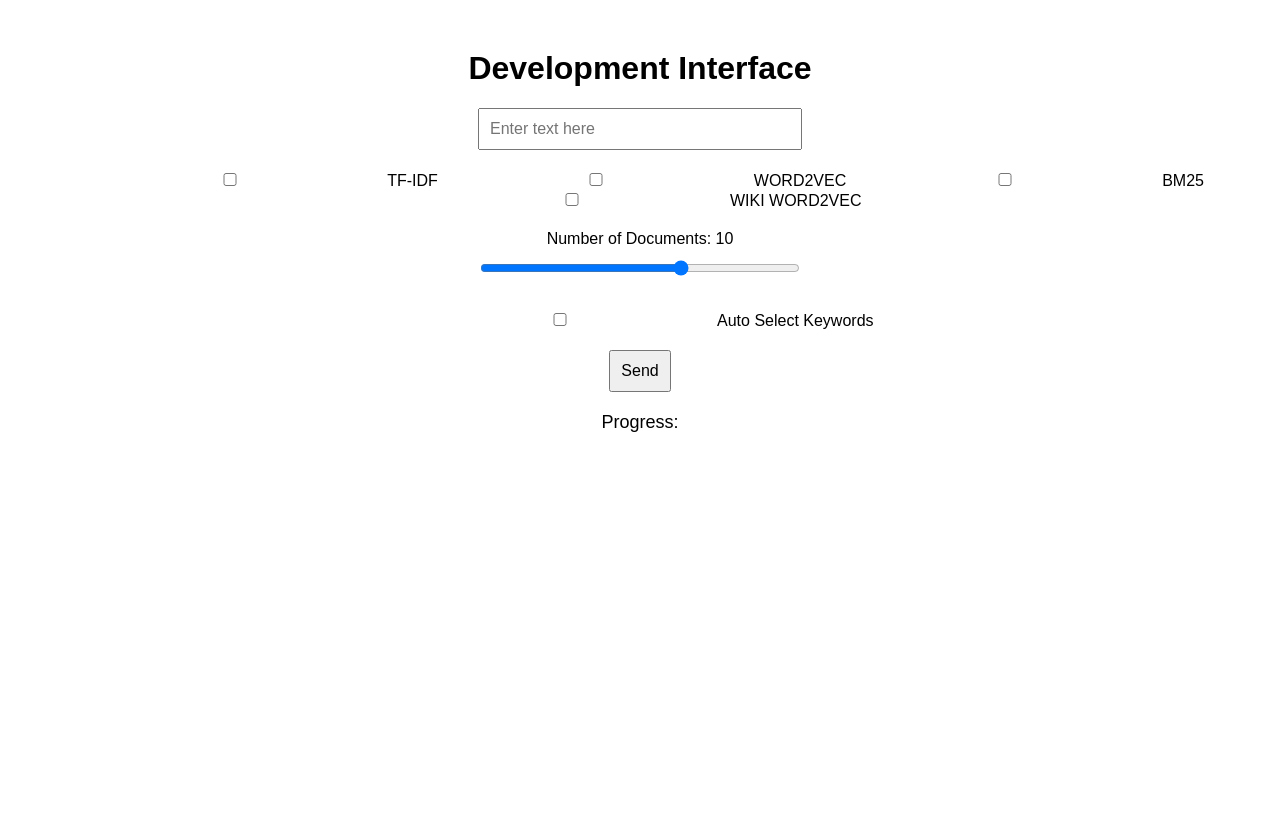
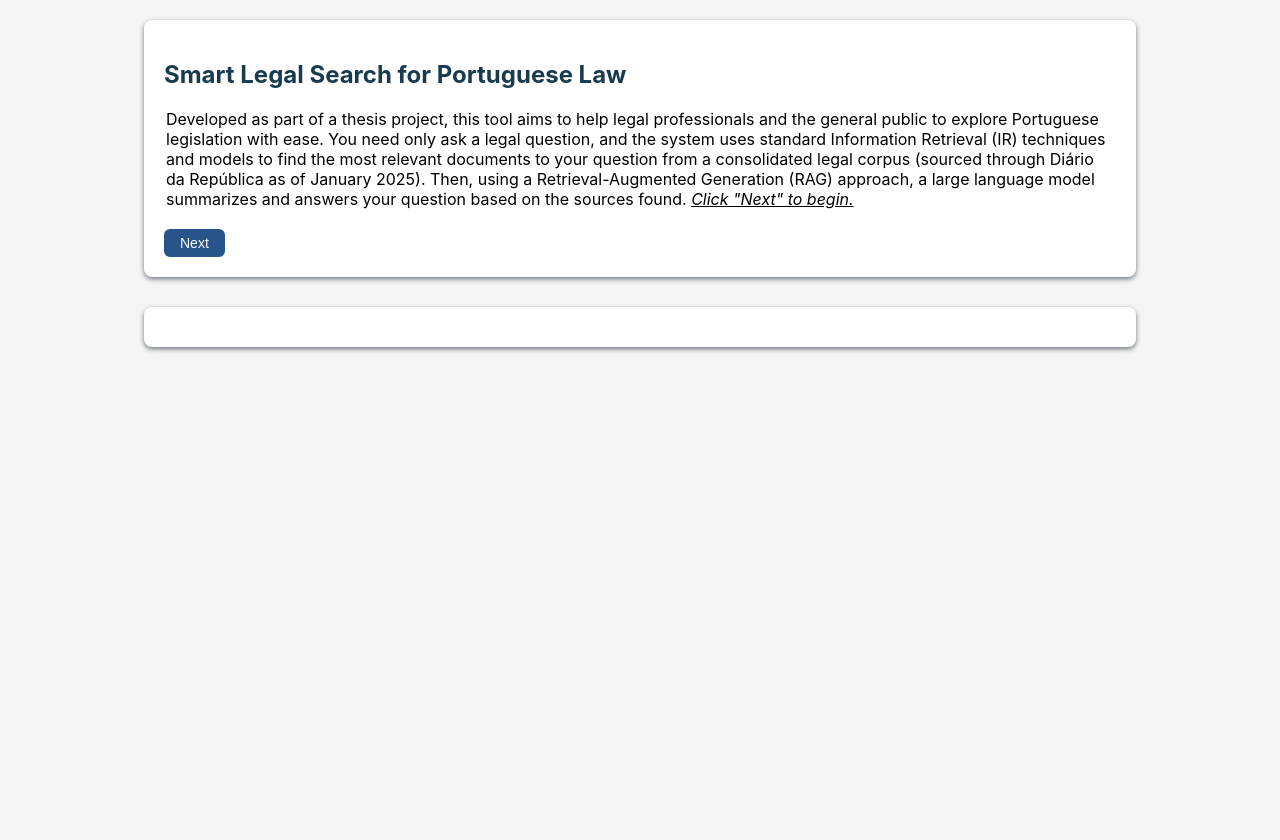
Before and after one commit to A-VT/Um_Diario_da_Republica_Inteligente, a Flask app: page / in a window 1280 px wide. Before the commit the page ends 432 px from the top, so only its background shows below. Run offline with Flask 3, Linux system fonts and the light colour scheme.

Commit message:
styling interface + sse server

```diff
--- /dev/null
+++ b/Interface/static/main.css
@@ -0,0 +1,156 @@
+:root {
+    --font-primary: 'Inter', sans-serif;
+    --font-secondary: 'Georgia', serif;
+
+    --font-size-base: 16px;
+    --font-size-lg: 1.25rem;
+    --font-size-sm: 0.875rem;
+
+    --color-white: #ffffff;
+    --color-off-white: #F5F5F5;
+
+    --color-accent-light: #007bff;
+    --color-accent: #27548A;
+    --color-accent-dark: #183B4E;
+
+    --color-beige: #DDA853;
+    --color-border: #e0e0e0;
+    --color-dark-0: #6c757d;
+    --color-dark-1: #393E46;
+    --color-dark-2: #222831;
+
+    --color-text: #1a1a1a;
+}
+
+body {
+    display: flex;
+    flex-direction: column;
+    align-items: center;
+    justify-content: flex-start;
+    min-height: 100vh;
+    margin: 0;
+    padding: 20px;
+    background-color: var(--color-off-white);
+    font-family: var(--font-primary);
+}
+
+h1 {
+    margin-bottom: 20px;
+    color: var(--color-accent-dark);
+}
+
+.horizontal-form {
+    display: flex;
+    flex-direction: column;
+    align-items: flex-start;
+    width: 80%;
+    box-shadow: 0 2px 5px var(--color-dark-0);
+    border-radius: 8px;
+    padding: 20px;
+    background-color: var(--color-white);
+    box-sizing: border-box;
+    gap: 15px;
+}
+
+.horizontal-form p {
+    margin: 0px 2px 0px 2px;
+}
+
+#fullForm {
+    display: flex;
+    flex-direction: column;
+    gap: 15px;
+    width: 100%;
+}
+
+#formFields {
+    display: flex;
+    flex-direction: column;
+    gap: 15px;
+    width: 100%;
+}
+
+#formIntro p {
+    margin-bottom: 10px;
+}
+
+.horizontal-form #textInput {
+    width: 100%;
+    height: 100px;
+    border: 1px solid var(--color-border);
+    border-radius: 6px;
+    background-color: var(--color-white);
+    resize: vertical;
+    padding: 10px;
+    font-size: var(--font-size-base);
+    box-sizing: border-box;
+}
+
+.form-buttons {
+    display: flex;
+    gap: 10px;
+    flex-wrap: wrap;
+}
+
+.model-group {
+    margin: 0;
+    padding: 0;
+    border: none;
+}
+
+.model-group legend {
+    font-weight: bold;
+    margin-bottom: 5px;
+}
+
+.checkbox-group {
+    display: flex;
+    flex-wrap: wrap;
+    gap: 20px;
+}
+
+.slider-group,
+.keyword-slider-container {
+    display: flex;
+    align-items: center;
+    gap: 20px;
+    width: 100%;
+    flex-wrap: wrap;
+}
+
+.keyword-slider-container label {
+    display: flex;
+    align-items: center;
+    gap: 8px;
+}
+
+button {
+    margin-top: 10px;
+    padding: 6px 16px;
+    background-color: var(--color-accent);
+    color: white;
+    border: none;
+    border-radius: 6px;
+    cursor: pointer;
+    font-size: var(--font-size-sm);
+}
+
+button:hover {
+    background-color: var(--color-accent-dark);
+}
+
+.responses {
+    margin-top: 30px;
+    width: 80%;
+    background-color: var(--color-white);
+    padding: 15px;
+    border-radius: 8px;
+    box-shadow: 0 2px 5px var(--color-dark-0);
+    box-sizing: border-box;
+}
+
+.response {
+    margin-top: 10px;
+    white-space: pre-wrap;
+    color: var(--color-dark-1);
+}
--- a/Interface/templates/index.html
+++ b/Interface/templates/index.html
@@ -4,100 +4,136 @@
     <meta charset="UTF-8">
     <meta name="viewport" content="width=device-width, initial-scale=1.0">
     <title>Development Interface</title>
-    <style>
-        body {
-            font-family: Arial, sans-serif;
-            text-align: center;
-            margin: 50px;
-        }
-        input, button {
-            padding: 10px;
-            font-size: 16px;
-        }
-        input {
-            width: 300px;
-        }
-        .checkbox-group, .slider-group {
-            margin: 20px 0;
-        }
-        #response {
-            white-space: pre-wrap; /* Preserve line breaks */
-            margin-top: 20px;
-            font-family: monospace;
-            text-align: left;
-            max-width: 600px;
-            margin-left: auto;
-            margin-right: auto;
-        }
-        #progress {
-            font-size: 18px;
-            margin-top: 20px;
-        }
-    </style>
+    <link rel="stylesheet" href="{{ url_for('static', filename='main.css') }}">
 </head>
 <body>
-    <h1>Development Interface</h1>
+    <section class="horizontal-form">
+        <!-- Intro view shown initially -->
+        <div id="formIntro">
+            <h1>Smart Legal Search for Portuguese Law</h1>
+            <p>Developed as part of a thesis project, this tool aims to help legal professionals and the general public to explore Portuguese legislation with ease. You need only ask a legal question, and the system uses standard Information Retrieval (IR) techniques and models to find the most relevant documents to your question from a consolidated legal corpus (sourced through Diário da República as of January 2025). Then, using a Retrieval-Augmented Generation (RAG) approach, a large language model summarizes and answers your question based on the sources found.
+            <i><u>Click "Next" to begin.</u></i></p>
+            <button id="nextBtn">Next</button>
+        </div>
 
-    <input type="text" id="textInput" placeholder="Enter text here">
+        <!-- Actual form view hidden initially -->
+        <div id="fullForm" style="display: none;">
+            <div id="formFields">
+                <fieldset class="model-group">
+                    <legend>Contexto:</legend>
+                    <textarea id="textInput" name="text" placeholder="O que deseja saber da legislação portuguesa?"></textarea>
+                </fieldset>
 
+                <fieldset class="model-group">
+                    <legend>Models:</legend>
                     <div class="checkbox-group">
                         <label><input type="checkbox" name="irModel" value="TF-IDF"> TF-IDF</label>
                         <label><input type="checkbox" name="irModel" value="WORD2VEC"> WORD2VEC</label>
                         <label><input type="checkbox" name="irModel" value="BM25"> BM25</label>
                         <label><input type="checkbox" name="irModel" value="WIKI_WORD2VEC"> WIKI WORD2VEC</label>
                     </div>
+                </fieldset>
 
                 <div class="slider-group">
-        <label for="nDocs">Number of Documents: <span id="nDocsValue">10</span></label><br>
+                    <label for="nDocs"><b>Numero de Documentos: </b><span id="nDocsValue">10</span></label><br>
                     <input type="range" id="nDocs" name="n_docs" min="1" max="15" value="10"
                         oninput="document.getElementById('nDocsValue').innerText = this.value">
                 </div>
 
                 <div class="checkbox-group">
-        <label><input type="checkbox" id="autoSelectKeywords" name="autoSelectKeywords"> Auto Select Keywords</label>
+                    <label><input type="checkbox" id="autoSelectKeywords" name="autoSelectKeywords"> Auto-selecção de Palavras Chave</label>
+                </div>
             </div>
 
+            <div class="form-buttons">
+                <button id="prevBtn" type="button">Previous</button>
+                <button id="toggleFormBtn">Hide Bar</button>
                 <button onclick="sendData()">Send</button>
+            </div>
+        </div>
+    </section>
 
-    <p id="progress">Progress:</p>
-    <pre id="response"></pre>
+    <section class="responses">
+        <div class="progress"></div>
+        <div id="response" class="response"></div>
+    </section>
 
     <script>
-        // Send data to the server
-        async function sendData() {
-            document.getElementById("response").innerText = ""; // Clear previous messages
+        const evtSource = new EventSource("/stream");
 
-            const userInput = document.getElementById("textInput").value.trim();
-            const nDocs = parseInt(document.getElementById("nDocs").value, 10);
+        evtSource.addEventListener("IR", (event) => {
+            const data = JSON.parse(event.data);
+            document.querySelector(".progress").innerText += data.message + "\n";
+        });
+
+        evtSource.addEventListener("GR", (event) => {
+            const data = JSON.parse(event.data);
+            document.querySelector(".progress").innerText += data.message + "\n";
+        });
+
+        evtSource.addEventListener("FINAL", (event) => {
+            const data = JSON.parse(event.data);
+            document.getElementById("response").innerText += data.message;
+        });
+
+        document.getElementById("nextBtn").addEventListener("click", () => {
+            document.getElementById("formIntro").style.display = "none";
+            document.getElementById("fullForm").style.display = "flex";
+        });
+
+        document.getElementById("prevBtn").addEventListener("click", () => {
+            document.getElementById("fullForm").style.display = "none";
+            document.getElementById("formIntro").style.display = "block";
+        });
+
+        document.getElementById("toggleFormBtn").addEventListener("click", () => {
+            const formFields = document.getElementById("formFields");
+            const toggleBtn = document.getElementById("toggleFormBtn");
+
+            if (formFields.style.display === "none") {
+                formFields.style.display = "flex";
+                toggleBtn.innerText = "Hide Bar";
+            } else {
+                formFields.style.display = "none";
+                toggleBtn.innerText = "Show Bar";
+            }
+        });
+
+        function sendData() {
+            const text = document.getElementById("textInput").value;
+            const checkboxes = document.querySelectorAll('input[name="irModel"]:checked');
+            const models = Array.from(checkboxes).map(cb => cb.value);
+            const n_docs = document.getElementById("nDocs").value;
             const autoSelectKeywords = document.getElementById("autoSelectKeywords").checked;
 
-            let selectedModels = [];
-            document.querySelectorAll("input[name='irModel']:checked").forEach(checkbox => {
-                selectedModels.push(checkbox.value);
-            });
+            if (!text || models.length === 0) {
+                alert("Por favor, insira uma pergunta e selecione pelo menos um modelo.");
+                return;
+            }
 
-            const requestData = {
-                text: userInput,
-                models: selectedModels,
-                n_docs: nDocs,
+            const payload = {
+                text: text,
+                models: models,
+                n_docs: parseInt(n_docs),
                 auto_select_keywords: autoSelectKeywords
             };
 
-            try {
-                const response = await fetch("/send", {
+            fetch("/send", {
                 method: "POST",
                 headers: {
                     "Content-Type": "application/json"
                 },
-                    body: JSON.stringify(requestData)
+                body: JSON.stringify(payload)
+            })
+            .then(response => response.json())
+            .then(data => {
+                console.log("Request sent:", data);
+                document.querySelector(".progress").innerText += "A processar... \n";
+            })
+            .catch(error => {
+                console.error("Error sending data:", error);
+                document.querySelector(".progress").innerText += "Erro ao enviar pedido. \n";
             });
-
-                const data = await response.json();
-                document.getElementById("response").innerText += "\n" + data.answer;
-            } catch (error) {
-                console.error("Error:", error);
-                document.getElementById("response").innerText = "Error sending request.";
-            }
         }
     </script>
 </body>
--- a/server.py
+++ b/server.py
@@ -1,4 +1,4 @@
-from flask import Flask, request, jsonify, render_template, Response
+from flask import Flask, request, jsonify, render_template, Response, current_app
 from flask_sse import sse
 
 from Interface import comm_req
@@ -12,13 +12,12 @@ from utils.progress_messenger import ProgressMessenger
 import threading
 import time
 
-app = Flask(__name__, template_folder='Interface/templates')
-app.config["REDIS_URL"] = "redis://localhost"
+app = Flask(__name__, template_folder='Interface/templates', static_folder='Interface/static')
+app.config["REDIS_URL"] = "redis://localhost:6379"
 
 app.register_blueprint(sse, url_prefix='/stream')
 
 current_messenger = None
-
 
 @app.route('/')
 def home():
@@ -26,45 +25,55 @@ def home():
 
 @app.route('/send', methods=['POST'])
 def send():
-    global current_messenger
-
     data = request.get_json()
     request_data = comm_req.QueryRequest(**data)
 
-    input_note = f"You sent: {request_data.text}. Models: {', '.join(request_data.models)}. Docs: {request_data.n_docs}. Auto Select: {request_data.auto_select_keywords}"
+    def background_task():
+        try:
+            # Use the global app context
+            with app.app_context():
+                progress = ProgressMessenger()
 
-    # Initialize the ProgressMessenger for IR
-    #current_messenger = ProgressMessenger(module_name="IR")
+                dir_answers = "IR_analysis/admin_pub"
 
-    # IR Module
-    IR_Module = ir_module.IRSystem() #mess=current_messenger
-    results = IR_Module.search(
-        user_query=request_data.text,
-        user_models=request_data.models,
-        user_nres=request_data.n_docs,
-        user_autokeywords=request_data.auto_select_keywords
-    )
+                progress.set_module("IR")
+                ir_sys = ir_module.IRSystem(progress, directory_answers=dir_answers)
+                results = ir_sys.search(
+                    user_query=request_data.text,
+                    user_models=request_data.models,
+                    user_nres=request_data.n_docs,
+                    user_autokeywords=request_data.auto_select_keywords
+                )
 
-    list_ids = IR_Module.get_result_ids(results)
+                list_ids = ir_sys.get_result_ids(results)
+                file_handler = JSONFileHandler(f"{dir_answers}/IR_final_results.json")
+                file_handler.delete_results()
+                file_handler.save_results(results=results)
 
+                progress.set_module("GR")
+                gr_sys = gr_module.GRSystem(progress, list_doc_ids=list_ids, directory_answers="GR/results")
+                summary = gr_sys.get_summaries(user_query=request_data.text)
 
-    file_handler = JSONFileHandler("IR_analysis/parl_europeu/final_results.json")
-    file_handler.delete_results()
-    file_handler.save_results(results=results)
+                file_handler = JSONFileHandler(f"{dir_answers}/GR_final_results.json")
+                file_handler.delete_results()
+                file_handler.save_results(results=summary)
 
-    """
-    # GR Module (commented out for now)
-    GR_Module = gr_module.GRSystem(list_doc_ids=list_ids)
-    summary_response = GR_Module.get_summaries(user_query=request_data.text)
+                # Final response message
+                sse.publish(
+                    { "message": summary },
+                    type="FINAL"
+                )
 
-    file_handler = JSONFileHandler("GR/results/temp_results.json")
-    file_handler.delete_results()
-    file_handler.save_results(results=summary_response)
+        except Exception as e:
+            print("Error:", e)
+            with app.app_context():
+                sse.publish(
+                    { "message": f"[ERROR] {str(e)}" },
+                    type="FINAL"
+                )
 
-    return jsonify(comm_req.QueryResponse(answer=summary_response).model_dump())
-    """
-
-    return jsonify(comm_req.QueryResponse(answer=input_note).model_dump())
+    threading.Thread(target=background_task).start()
+    return jsonify({"status": "Processing started"})
 
 if __name__ == '__main__':
     app.run(debug=True, threaded=True)
--- a/utils/IR_direct_querying/IR_elastic_query.py
+++ b/utils/IR_direct_querying/IR_elastic_query.py
@@ -44,7 +44,8 @@ def elastic_query_search(search_terms, n_docs):
                 "db_ID": str(source.get("db_ID", "")),
                 "Titulo": source.get("Titulo", ""),
                 "Sumario": source.get("Sumario", ""),
-                "score": hit["_score"]
+                "score": hit["_score"],
+                "terms" : search_query
             })
         return results
     except Exception as e:
--- a/utils/IR_direct_querying/IR_mongo_query.py
+++ b/utils/IR_direct_querying/IR_mongo_query.py
@@ -90,7 +90,8 @@ def mongo_text_search(collection_metadados, search_terms, n_docs):
                 "db_ID": str(doc.get("db_ID", "")),
                 "Titulo": doc.get("Titulo", ""),
                 "Sumario": doc.get("Sumario", ""),
-                "score": doc.get("score", 0)
+                "score": doc.get("score", 0),
+                "terms" : search_string
             })
         return results
     except Exception as e:
--- a/utils/retriever/process_queries.py
+++ b/utils/retriever/process_queries.py
@@ -44,7 +44,7 @@ def preprocess_query(query, use_yake=True):
     else:
         text_to_process = query
 
-    print(f"[IR] preprocess_1: {text_to_process}")
+    #print(f"[IR] preprocess_1: {text_to_process}")
     # Process text with spaCy
     doc = nlp(text_to_process)
 
@@ -56,12 +56,12 @@ def preprocess_query(query, use_yake=True):
         elif token.pos_ in {"NOUN", "PROPN", "VERB", "ADJ", "ORG", "GPE" } and not token.is_stop and token.is_alpha:
             candidate_keywords.append(token.lemma_.lower())
 
-    print(f"[IR] preprocess_2: {candidate_keywords}")
+    #print(f"[IR] preprocess_2: {candidate_keywords}")
     # Filter core content words
     final_keywords = [
         kw for kw in candidate_keywords if not is_related_to_legal_term(kw) and len(kw) > 2
     ]
 
-    print(f"[IR] preprocess_3: {list(set(final_keywords))}")
+    #print(f"[IR] preprocess_3: {list(set(final_keywords))}")
 
     return list(set(final_keywords))
--- a/utils/retriever/retriever_bm25.py
+++ b/utils/retriever/retriever_bm25.py
@@ -7,11 +7,12 @@ import os
 from utils.json_file_handler import JSONFileHandler
 
 class BM25Retriever:
-    def __init__(self, model_file="./IR/models/bm25_model.pkl"):
+    def __init__(self, model_file="./IR/models/bm25_model.pkl", directory_answers="IR/results"):
         self.model_file = model_file
         self.model = None
         self.documents = None
         self.corpus = None
+        self.directory_answers = directory_answers
 
     def build_model(self, documents):
         """Builds the BM25 model using the provided documents."""
@@ -87,8 +88,7 @@ class BM25Retriever:
 
         print("Results obtained for BM25.")
 
-        output_file = "IR_analysis/parl_europeu" #IR/results
-        file_handler = JSONFileHandler(f"{output_file}/bm25_results.json")
+        file_handler = JSONFileHandler(f"{self.directory_answers}/bm25_results.json")
         file_handler.delete_results()
         file_handler.save_results(results=query_results)
 
--- a/utils/retriever/retriever_tfidf.py
+++ b/utils/retriever/retriever_tfidf.py
@@ -6,12 +6,13 @@ import joblib
 import os
 
 class TfidfRetriever:
-    def __init__(self, model_file="./IR/models/tfidf_model.pkl"):
+    def __init__(self, model_file="./IR/models/tfidf_model.pkl", directory_answers="IR/results"):
         self.model_file = model_file
         self.model = None
         self.tfidf_matrix = None
         self.documents = None
         self.corpus = None
+        self.directory_answers = directory_answers
 
     def build_model(self, documents):
         """Builds the TF-IDF model using the provided documents."""
@@ -122,8 +123,7 @@ class TfidfRetriever:
 
         print("Results obtained for TF-IDF.")
 
-        output_file = "IR_analysis/parl_europeu" #IR/results
-        file_handler = JSONFileHandler(f"{output_file}/tfidf_results.json")
+        file_handler = JSONFileHandler(f"{self.directory_answers}/tfidf_results.json")
         file_handler.delete_results()
         file_handler.save_results(results=query_results)
 
--- a/utils/retriever/retriever_wiki_word2vec.py
+++ b/utils/retriever/retriever_wiki_word2vec.py
@@ -8,13 +8,14 @@ import numpy as np
 import os
 
 class WikiWord2VecRetriever:
-    def __init__(self, model_file="./IR/models/model_300_20_sg.wv"):
+    def __init__(self, model_file="./IR/models/model_300_20_sg.wv", directory_answers="IR/results"):
         self.nlp = spacy.load("pt_core_news_md")
         self.model_file = model_file
         self.model = None
         self.documents = None
         self.document_vectors = {}
         self.n_terms = 1
+        self.directory_answers = directory_answers
 
     def _tokenize(self, text):
         doc = self.nlp(text.lower())
@@ -162,8 +163,7 @@ class WikiWord2VecRetriever:
         #balanced = self._balance_results(query_results)
         print("Results obtained for Wiki_Word2Vec.")
 
-        output_file = "IR_analysis/parl_europeu" #IR/results
-        file_handler = JSONFileHandler(f"{output_file}/wiki_word2vec_results.json")
+        file_handler = JSONFileHandler(f"{self.directory_answers}/wiki_word2vec_results.json")
         file_handler.delete_results()
         file_handler.save_results(results=results)
 
```
Also changed, not shown: GR/module.py (+99 -118 lines), IR/module.py (+30 -15 lines), utils/progress_messenger.py (+13 -21 lines), utils/retriever/retriever_word2vec.py (+4 -3 lines). Lines whose indentation alone changed are shown as unchanged.
